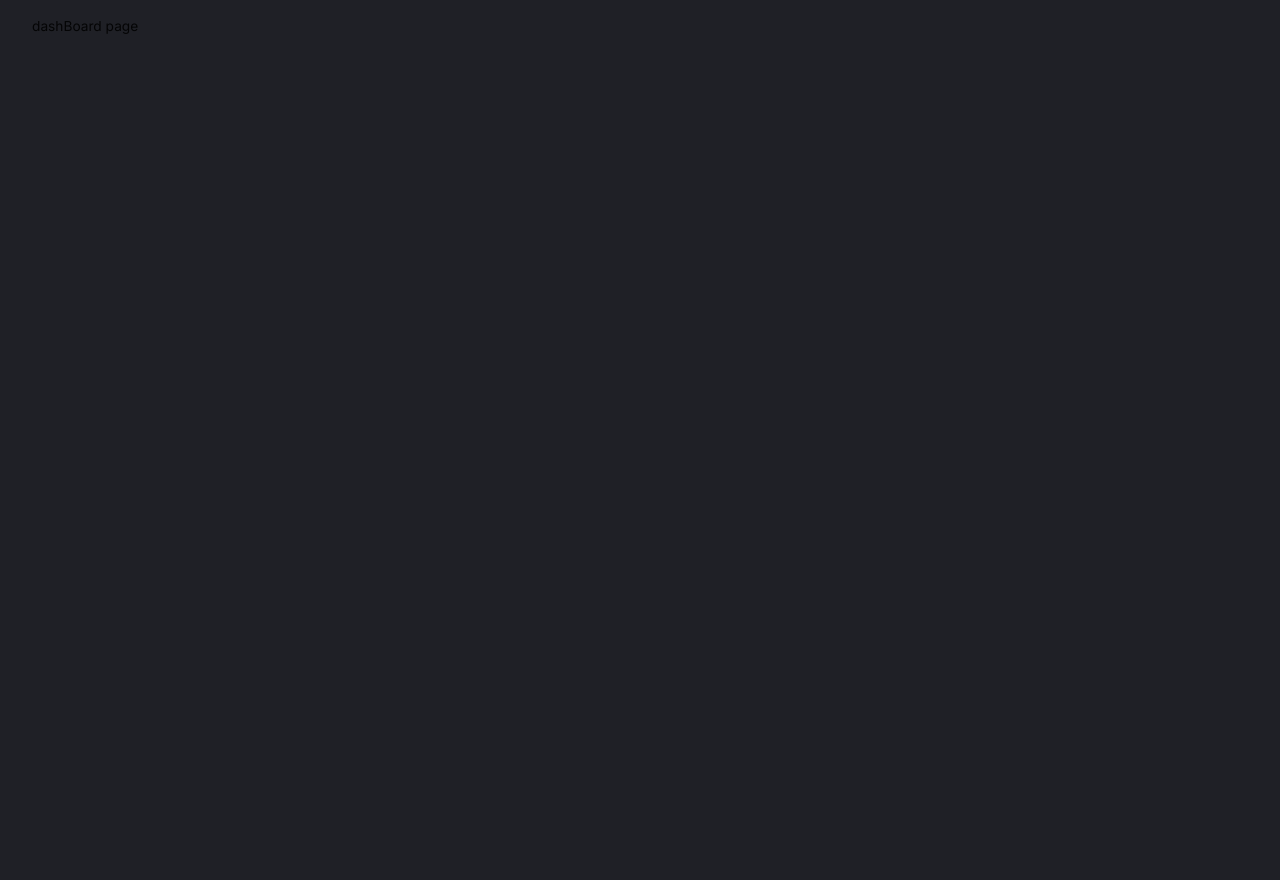
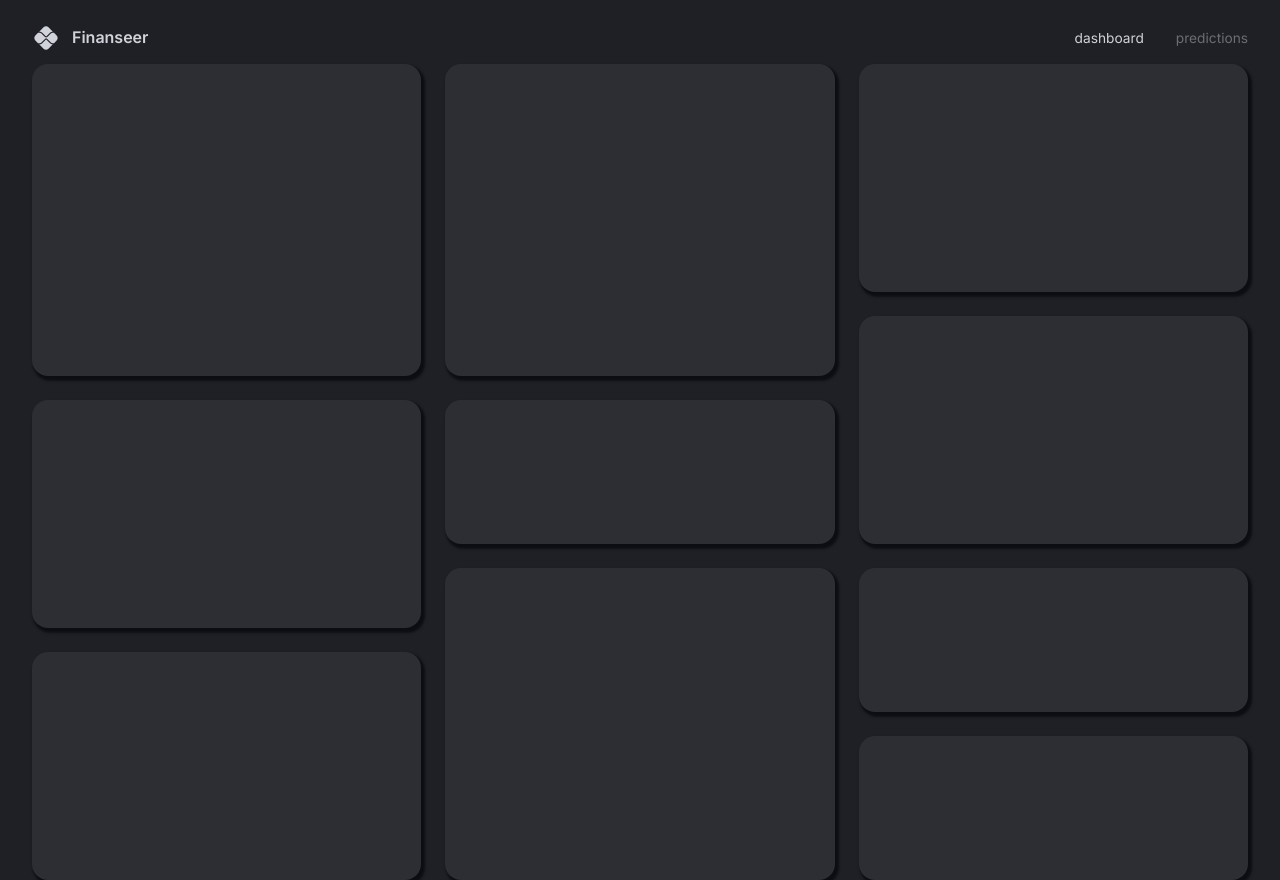
Before and after one commit to Omogod/AI-DashBoard-Frontend, a React (Vite) app in the folder client/: page / in a window 1280 px wide. Before the commit the page ends 800 px from the top, so only its background shows below. Built offline with nearby package versions, Linux system fonts and the light colour scheme; no server answers.

Commit message:
Created Dashboard components and redux toolkit

```diff
--- a/client/src/App.tsx
+++ b/client/src/App.tsx
@@ -4,7 +4,9 @@
 import { useMemo } from "react";
 import { BrowserRouter, Route, Routes } from "react-router-dom";
 import { themeSettings } from "./theme";
-// import NavBar from "@/scenes/navbar";
+import Navbar from "@/scenes/navbar";
+import Dashboard from "@/scenes/dashboard"
+import Predictions from "@/scenes/predictions"
 
 function App() {
   const theme = useMemo(() => createTheme(themeSettings), []);
@@ -14,9 +16,10 @@
         <ThemeProvider theme={theme}>
           <CssBaseline />
           <Box width="100%" height="100%" padding="1rem 2rem 4rem 2rem">
+            <Navbar/>
             <Routes>
-              <Route path ="/" element={<div>dashBoard page</div>} />
-              <Route path ="/predictions" element={<div>prediction page</div>} />
+              <Route path ="/" element={<Dashboard />} />
+              <Route path ="/predictions" element={<Predictions />} />
             </Routes>
           </Box>
         </ThemeProvider>
--- /dev/null
+++ b/client/src/components/DashboardBox.tsx
@@ -0,0 +1,10 @@
+import  { Box } from "@mui/material";
+import { styled } from "@mui/system"
+
+const DashboardBox = styled(Box)(({ theme }) => ({
+    backgroundColor: theme.palette.background.light,
+    borderRadius: "1rem",
+    boxShadow: "0.15rem 0.2rem 0.15rem 0.1rem rgba(0, 0, 8, .6) "
+}))
+
+export default DashboardBox;
--- /dev/null
+++ b/client/src/components/FlexBetween.tsx
@@ -0,0 +1,10 @@
+import  { Box } from "@mui/material";
+import { styled } from "@mui/system"
+
+const FlexBetween = styled(Box) ({
+    display: "flex",
+    justifyContent: "space-between",
+    alignItems: "center"
+})
+
+export default FlexBetween
--- a/client/src/main.tsx
+++ b/client/src/main.tsx
@@ -2,9 +2,20 @@
 import ReactDOM from 'react-dom/client'
 import App from './App'
 import '@/index.css'
+import { Provider } from "react-redux"
+import { configureStore } from "@reduxjs/toolkit";
+import { setupListeners } from "@reduxjs/toolkit/query";
+import { api } from "@/state/api"
+
+
+export const store = configureStore({
+  reducer : { [api.reducerPath]: api.reducer},
+  middleware: (getDefault) => getDefault().concat(api.middleware)
+})
+setupListeners(store.dispatch)
 
 ReactDOM.createRoot(document.getElementById('root') as HTMLElement).render(
-  <React.StrictMode>
+  <Provider store={store}>
     <App />
-  </React.StrictMode>,
-)
+  </Provider>,
+);
--- /dev/null
+++ b/client/src/scenes/dashboard/Row1.tsx
@@ -0,0 +1,18 @@
+import DashboardBox from "@/components/DashboardBox";
+import { useGetKpisQuery } from "@/state/api";
+import React from "react";
+
+type Props = {};
+
+const Row1 = (props: Props) => {
+    const { data } = useGetKpisQuery()
+  return (
+    <>
+      <DashboardBox bgcolor="#fff" gridArea="a"></DashboardBox>
+      <DashboardBox bgcolor="#fff" gridArea="b"></DashboardBox>
+      <DashboardBox bgcolor="#fff" gridArea="c"></DashboardBox>
+    </>
+  );
+};
+
+export default Row1;
--- /dev/null
+++ b/client/src/scenes/dashboard/Row2.tsx
@@ -0,0 +1,16 @@
+import DashboardBox from "@/components/DashboardBox";
+import React from "react";
+
+type Props = {};
+
+const Row2 = (props: Props) => {
+  return (
+    <>
+      <DashboardBox bgcolor="#fff" gridArea="d"></DashboardBox>
+      <DashboardBox bgcolor="#fff" gridArea="e"></DashboardBox>
+      <DashboardBox bgcolor="#fff" gridArea="f"></DashboardBox>
+    </>
+  );
+};
+
+export default Row2;
--- /dev/null
+++ b/client/src/scenes/dashboard/Row3.tsx
@@ -0,0 +1,17 @@
+import DashboardBox from "@/components/DashboardBox";
+import React from "react";
+
+type Props = {};
+
+const Row3 = (props: Props) => {
+  return (
+    <>
+      <DashboardBox bgcolor="#fff" gridArea="g"></DashboardBox>
+      <DashboardBox bgcolor="#fff" gridArea="h"></DashboardBox>
+      <DashboardBox bgcolor="#fff" gridArea="i"></DashboardBox>
+      <DashboardBox bgcolor="#fff" gridArea="j"></DashboardBox>
+    </>
+  );
+};
+
+export default Row3;
--- /dev/null
+++ b/client/src/scenes/dashboard/index.tsx
@@ -0,0 +1,81 @@
+import React from 'react'
+import { Box, useMediaQuery, useTheme } from "@mui/material"
+// import DashboardBox from '@/components/DashboardBox'
+import Row1 from './Row1'
+import Row2 from './Row2'
+import Row3 from './Row3'
+
+type Props = {}
+
+
+const gridTemplateLargeScreens = `
+"a b c"
+"a b c"
+"a b c"
+"a b f"
+"d e f"
+"d e f"
+"d h i"
+"g h i"
+"g h j"
+"g h j"
+`
+const gridTemplateSmallScreens = `
+"a"
+"a"
+"a"
+"a"
+"b"
+"b"
+"b"
+"b"
+"c"
+"c"
+"c"
+"d"
+"d"
+"d"
+"e"
+"e"
+"f"
+"f"
+"f"
+"g"
+"g"
+"g"
+"h"
+"h"
+"h"
+"h"
+"i"
+"i"
+"j"
+"j"
+`
+
+
+const Dashboard = (props: Props) => {
+    const isAboveMediumScreens = useMediaQuery("(min-width: 1200px)")
+    const { palette } = useTheme();
+  return (
+    <Box width="100%" height="100%" display="grid" gap="1.5rem"
+    sx={
+        isAboveMediumScreens ? {
+        gridTemplateColumns: "repeat(3, minmax(370px, 1fr))",
+        gridTemplateRows: "repeat(10, minmax(60px, 1fr))",
+        gridTemplateAreas: gridTemplateLargeScreens,
+    } : {
+        gridAutoColumns: "1fr",
+        gridAutoRows: "80px",
+        gridTemplateAreas: gridTemplateSmallScreens
+    }
+}
+    >
+        <Row1 />
+        <Row2 />
+        <Row3 />
+    </Box>
+  )
+}
+
+export default Dashboard;
--- /dev/null
+++ b/client/src/scenes/navbar/index.tsx
@@ -0,0 +1,57 @@
+/* eslint-disable react-hooks/rules-of-hooks */
+import { useState } from "react";
+import { Link } from "react-router-dom";
+import { Box, Typography, useTheme } from "@mui/material";
+import FlexBetween from "@/components/FlexBetween";
+import PixIcon from "@mui/icons-material/Pix";
+
+type Props = {};
+
+const Navbar = (props: Props) => {
+  const { palette } = useTheme();
+  const [selected, setSelected] = useState("dashboard");
+  return (
+    <FlexBetween mb="0.25rem" p="0.5rem 0rem" color={palette.grey[300]}>
+      {/* LEFT SIDE */}
+      <FlexBetween gap="0.75rem">
+        <PixIcon sx={{ fontSize: "28px" }} />
+        <Typography variant="h4" fontSize="16px">
+          Finanseer
+        </Typography>
+      </FlexBetween>
+
+      {/* RIGHT SIDE */}
+      <FlexBetween gap="2rem">
+        <Box sx={{ "&:hover": { color: palette.grey[300]}}}>
+        <Link
+        to="/"
+        onClick={() => setSelected("dashboard")}
+        style={{
+            color: selected === "dashboard" ? "inherit" : palette.grey[700],
+            textDecoration: "inherit"
+        }}
+        >
+        dashboard
+        </Link>
+        </Box>
+
+        <Box sx={{ "&:hover": { color: palette.grey[300]}}}>
+        <Link
+        to="/predictions"
+        onClick={() => setSelected("predictions")}
+        style={{
+            color: selected === "predictions" ? "inherit" : palette.grey[700],
+            textDecoration: "inherit"
+        }}
+        >
+        predictions
+        </Link>
+        </Box>
+      </FlexBetween>
+    </FlexBetween>
+  );
+};
+
+export default Navbar;
+
+//sx is used to add color or css basically in mui component
--- /dev/null
+++ b/client/src/scenes/predictions/index.tsx
@@ -0,0 +1,13 @@
+import React from 'react'
+import { Box, useTheme } from "@mui/material"
+
+type Props = {}
+
+const Predictions = (props: Props) => {
+    const { palette } = useTheme();
+  return (
+    <Box color={palette.grey[300]} >Predictions</Box>
+  )
+}
+
+export default Predictions
--- /dev/null
+++ b/client/src/state/api.ts
@@ -0,0 +1,18 @@
+
+import { createApi, fetchBaseQuery } from "@reduxjs/toolkit/query/react";
+
+export const api = createApi({
+    baseQuery: fetchBaseQuery({
+        baseUrl: import.meta.env.VITE_BASE_URL
+    }),
+    reducerPath: "main",
+    tagTypes: ["Kpis"],
+    endpoints: (build) => ({
+        getKpis: build.query<void, void>({
+            query: () => "kpi/kpis",
+            providesTags: ["Kpis"]
+        })
+    })
+})
+
+export const { useGetKpisQuery } = api;
```
Also changed, not shown: 1 other file (tests, documents, lock files or other folders).
